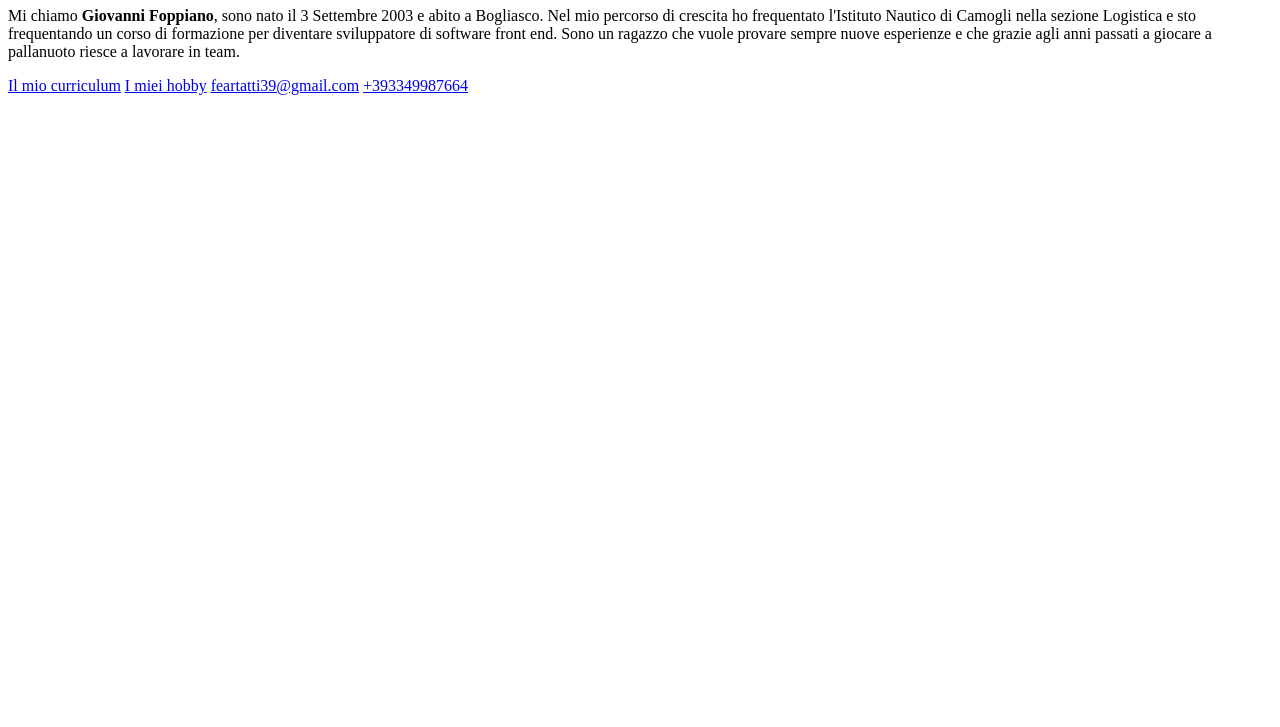
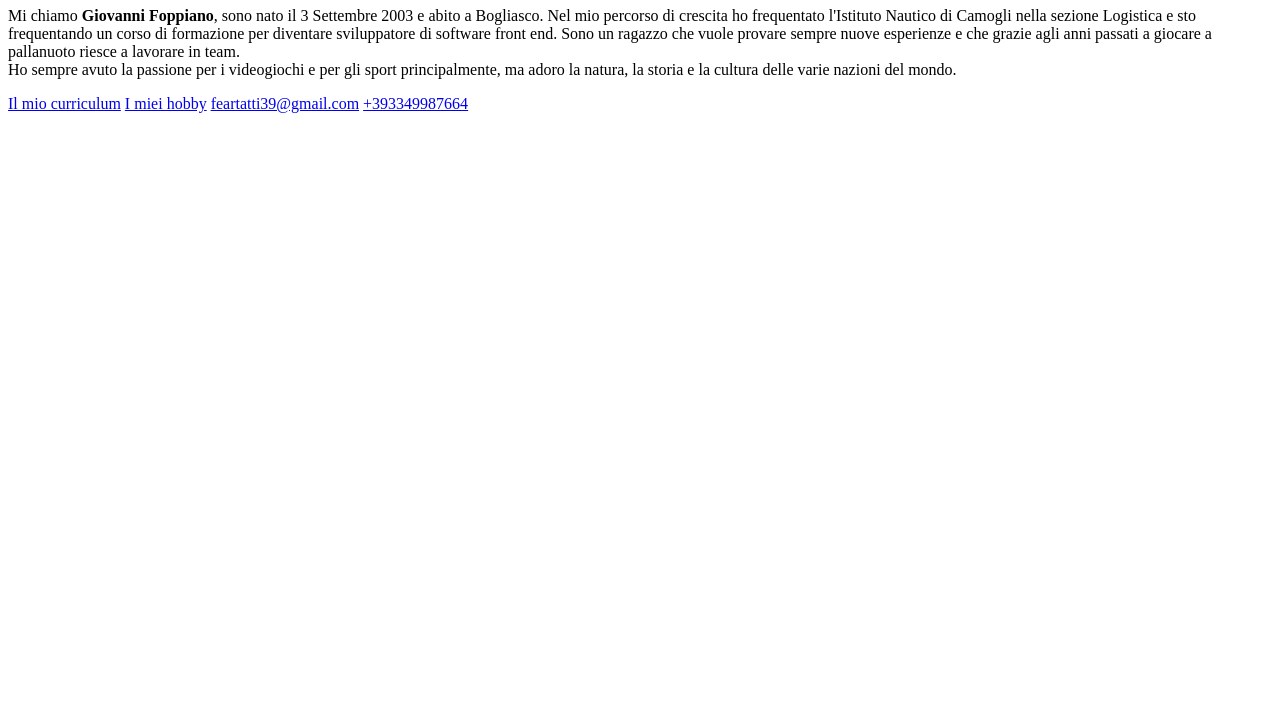
Before and after one commit to JusTFoppy/bio-website, a plain HTML site: page index.html in a window 1280 px wide. Shown: the part 73-800 px from the top of the page. Drawn offline with Linux system fonts and the light colour scheme.

Commit message:
Update index.html

```diff
--- a/index.html
+++ b/index.html
@@ -14,7 +14,8 @@
     <main>
         <p>Mi chiamo <strong>Giovanni Foppiano</strong>, sono nato il 3 Settembre 2003 e abito a Bogliasco.
             Nel mio percorso di crescita ho frequentato l'Istituto Nautico di Camogli nella sezione Logistica e sto frequentando un corso di formazione per diventare sviluppatore di software front end.
-            Sono un ragazzo che vuole provare sempre nuove esperienze e che grazie agli anni passati a giocare a pallanuoto riesce a lavorare in team.
+            Sono un ragazzo che vuole provare sempre nuove esperienze e che grazie agli anni passati a giocare a pallanuoto riesce a lavorare in team.<br>
+            Ho sempre avuto la passione per i videogiochi e per gli sport principalmente, ma adoro la natura, la storia e la cultura delle varie nazioni del mondo.
         </p>
         <p>
             <a href="curriculum.html">Il mio curriculum</a>
```
